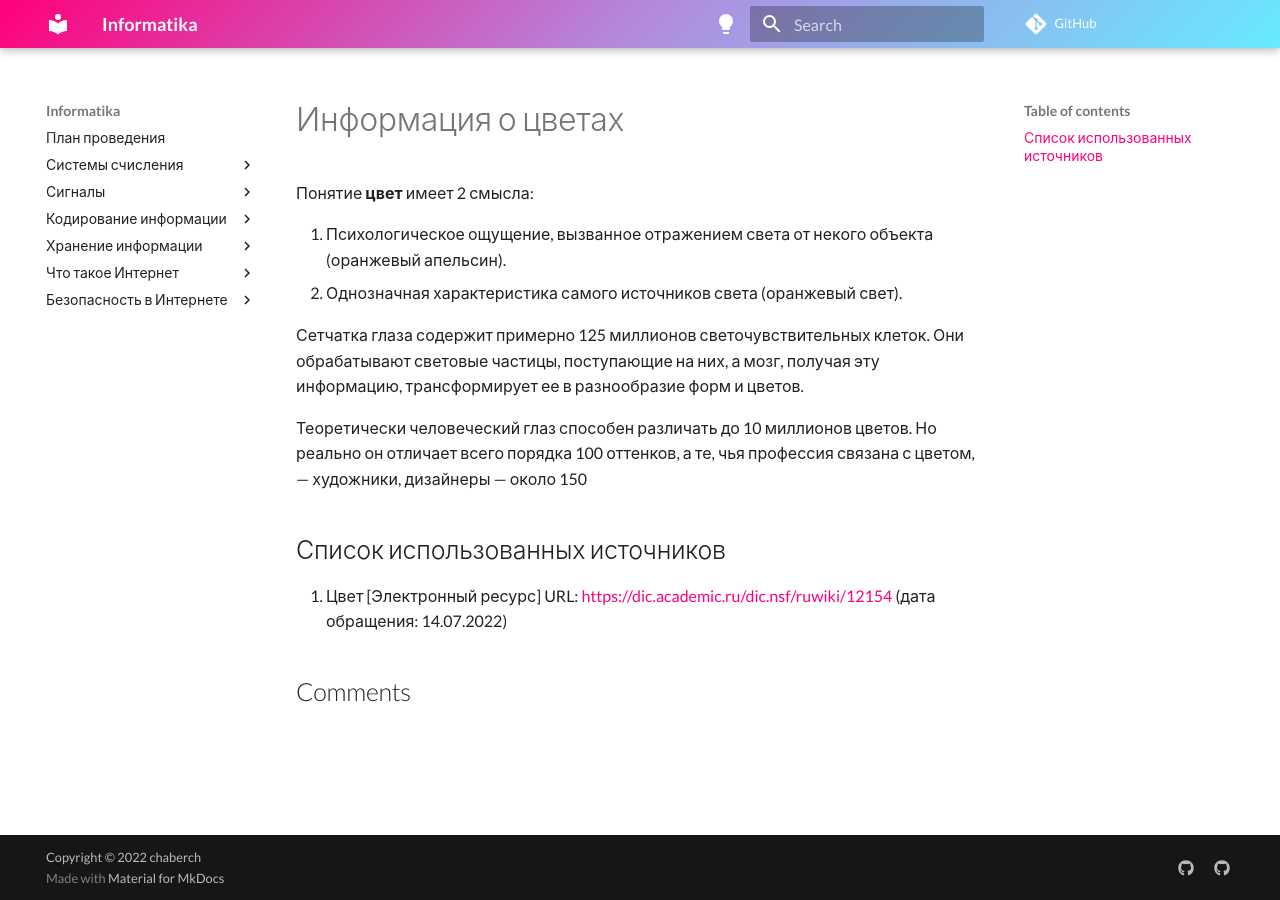
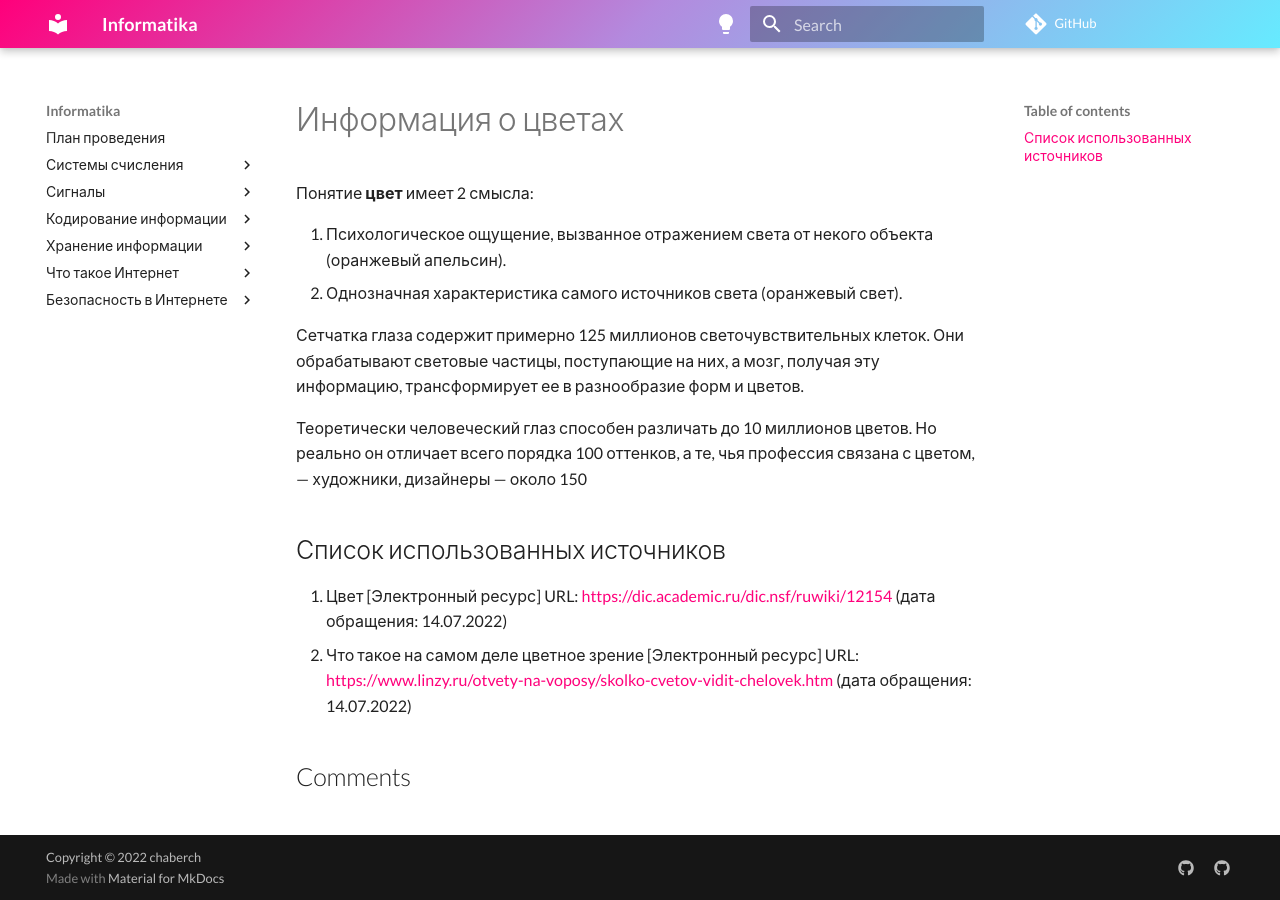
Before and after one commit to chabErch/Informatika, an MkDocs documentation site: the page built from docs/Кодирование информации/Цвет/Цвет.md, in a window 1280 px wide. Built offline with MkDocs 1.6.1 and Material for MkDocs 9.7.7, drawn with Linux system fonts in a browser that asks for light colours; comment, search, counter and statistics services are not loaded.

Commit message:
Update Цвет.md

```diff
--- a/docs/Кодирование информации/Цвет/Цвет.md
+++ b/docs/Кодирование информации/Цвет/Цвет.md
@@ -12,3 +12,4 @@
 ## Список использованных источников
 
 1. Цвет [Электронный ресурс] URL: [https://dic.academic.ru/dic.nsf/ruwiki/12154](https://dic.academic.ru/dic.nsf/ruwiki/12154) (дата обращения: 14.07.2022)
+1. Что такое на самом деле цветное зрение [Электронный ресурс] URL: [https://www.linzy.ru/otvety-na-voposy/skolko-cvetov-vidit-chelovek.htm](https://www.linzy.ru/otvety-na-voposy/skolko-cvetov-vidit-chelovek.htm) (дата обращения: 14.07.2022)
```
